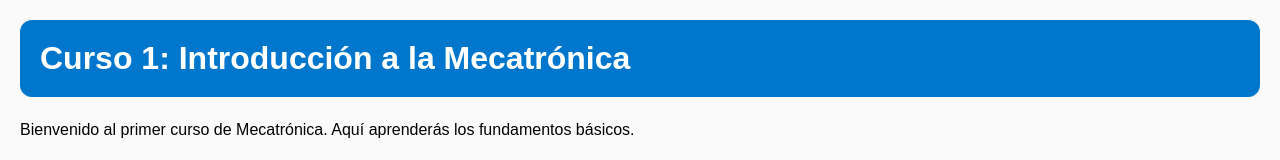
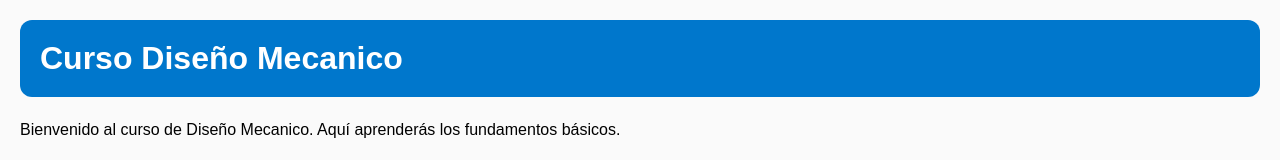
Before and after one commit to CIEAMSYS/Capacitacion, a plain HTML site: page cursos/curso4.html in a window 1280 px wide. Shown: the top 160 px of the page. Drawn offline with Linux system fonts and the light colour scheme.

Commit message:
curso4.html

```diff
--- a/cursos/curso4.html
+++ b/cursos/curso4.html
@@ -2,7 +2,7 @@
 <html lang="es">
 <head>
   <meta charset="UTF-8">
-  <title>Curso 1 - Introducción a la Mecatrónica</title>
+  <title>Curso Diseño Mecanico</title>
   <style>
     body { font-family: Arial, sans-serif; margin: 20px; background: #fafafa; }
     header { background: #0077cc; color: #fff; padding: 20px; border-radius: 12px; }
@@ -15,11 +15,11 @@
 </head>
 <body>
   <header>
-    <h1>Curso 1: Introducción a la Mecatrónica</h1>
+    <h1>Curso Diseño Mecanico</h1>
   </header>
 
   <div class="contenido">
-    <p>Bienvenido al primer curso de Mecatrónica. Aquí aprenderás los fundamentos básicos.</p>
+    <p>Bienvenido al curso de Diseño Mecanico. Aquí aprenderás los fundamentos básicos.</p>
 
     <h2>📹 Video de Introducción</h2>
     <!-- Incrustar video de YouTube -->
```
